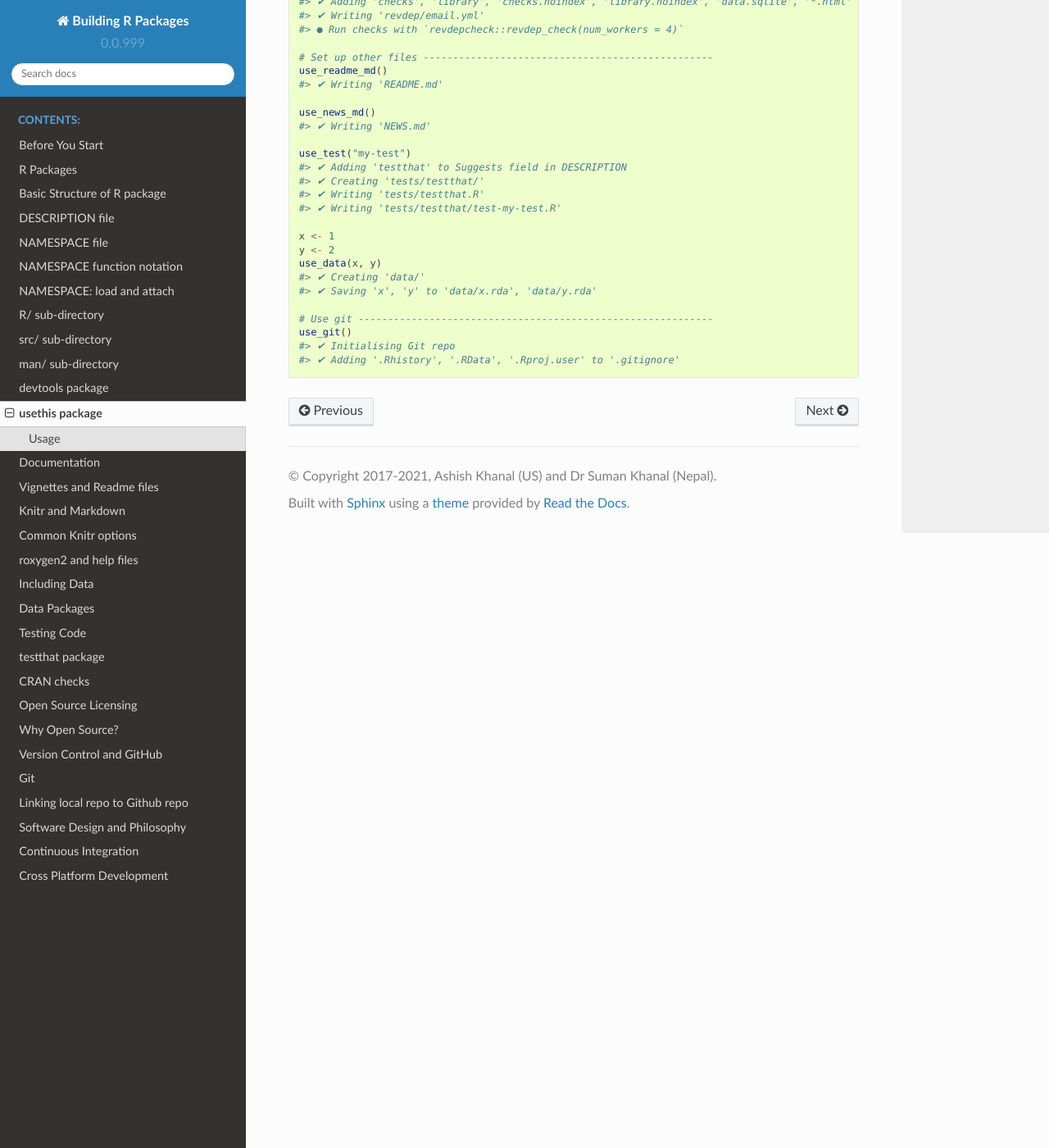
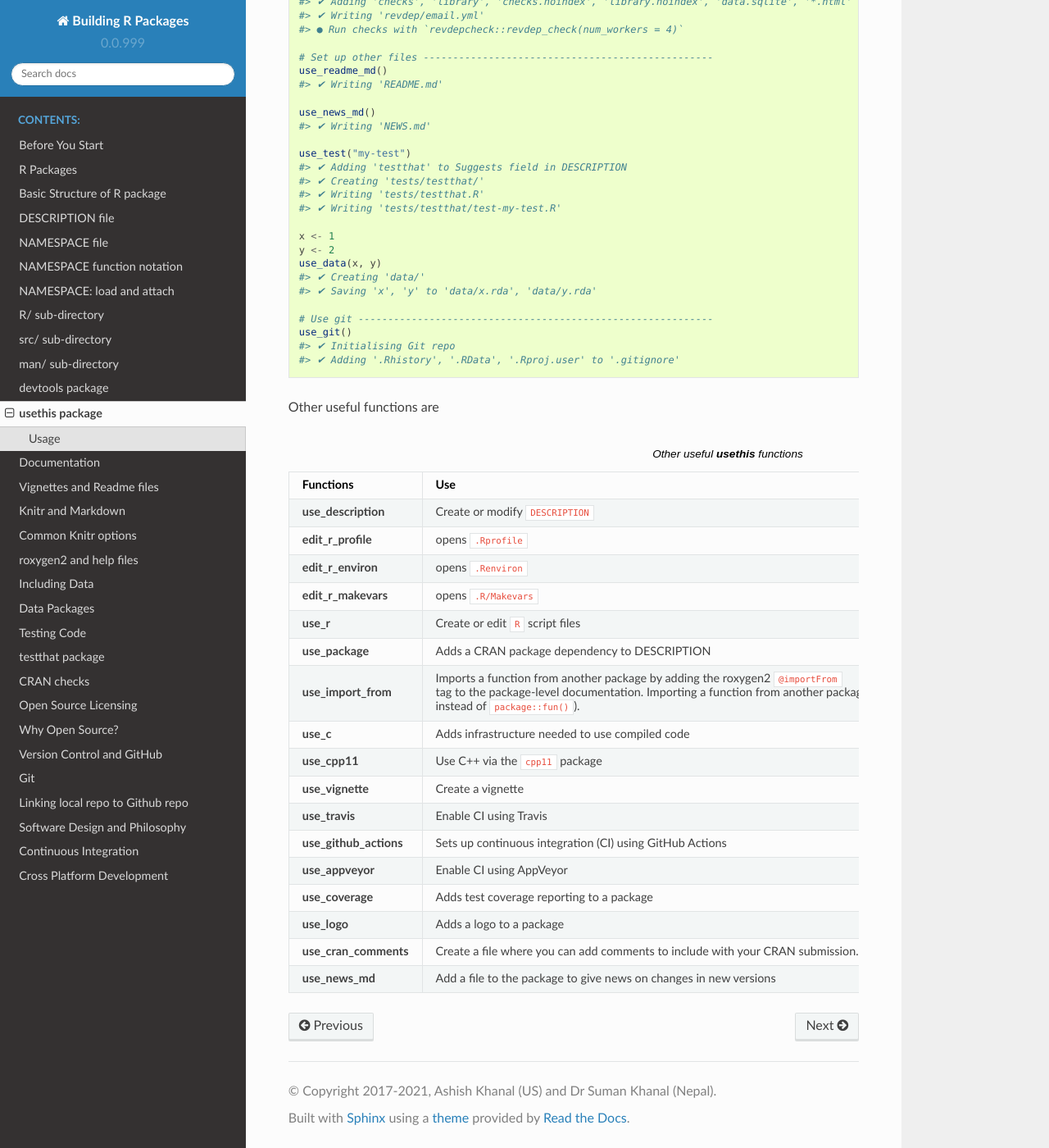
Before and after one commit to sumanstats/Building-R-packages, a Sphinx documentation site: the page built from source/usethis.rst, in a window 1280 px wide and 1400 px high, scrolled down 1461 px. Shown: the whole window at 82% size. Built offline with Sphinx 7.4.7 and the Read the Docs theme 2.0.0, drawn with Linux system fonts in a browser that asks for light colours.

Commit message:
Update usethis.rst

```diff
--- a/source/usethis.rst
+++ b/source/usethis.rst
@@ -103,3 +103,53 @@ projects that are not packages.
     use_git()
     #> ✔ Initialising Git repo
     #> ✔ Adding '.Rhistory', '.RData', '.Rproj.user' to '.gitignore'
+
+
+
+
+
+
+Other useful functions are
+
+
+.. list-table:: Other useful **usethis** functions
+   :widths: 25 55
+   :header-rows: 1
+
+   * - Functions
+     - Use
+
+   * - **use_description**
+     - Create or modify ``DESCRIPTION``
+   * - **edit_r_profile**
+     - opens ``.Rprofile``
+   * - **edit_r_environ**
+     - opens ``.Renviron``
+   * - **edit_r_makevars**
+     - opens ``.R/Makevars``
+   * - **use_r**
+     - Create or edit ``R`` script files
+   * - **use_package**
+     - Adds a CRAN package dependency to DESCRIPTION
+   * - **use_import_from**
+     - Imports a function from another package by adding the roxygen2 ``@importFrom`` tag to the package-level documentation. Importing a function from another package allows you to refer to it without a namespace (e.g., ``fun()`` instead of ``package::fun()``).
+   * - **use_c**
+     - Adds infrastructure needed to use compiled code
+   * - **use_cpp11**
+     - Use C++ via the ``cpp11`` package
+   * - **use_vignette**
+     - Create a vignette
+   * - **use_travis**
+     - Enable CI using Travis
+   * - **use_github_actions**
+     - Sets up continuous integration (CI) using GitHub Actions
+   * - **use_appveyor**
+     - Enable CI using AppVeyor
+   * - **use_coverage**
+     - Adds test coverage reporting to a package
+   * - **use_logo**
+     - Adds a logo to a package
+   * - **use_cran_comments**
+     - Create a file where you can add comments to include with your CRAN submission.
+   * - **use_news_md**
+     - Add a file to the package to give news on changes in new versions
```
